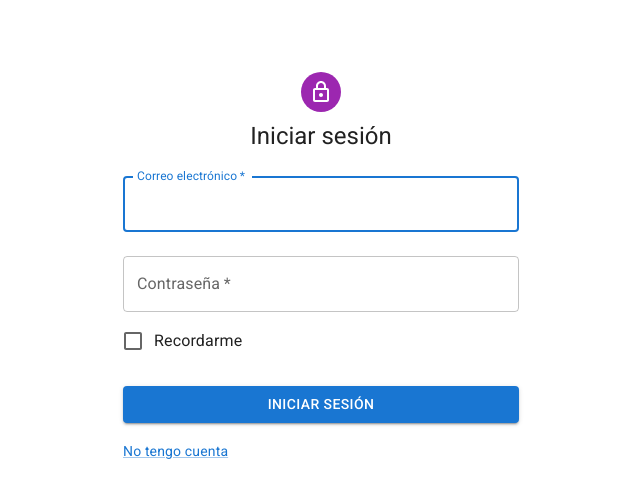
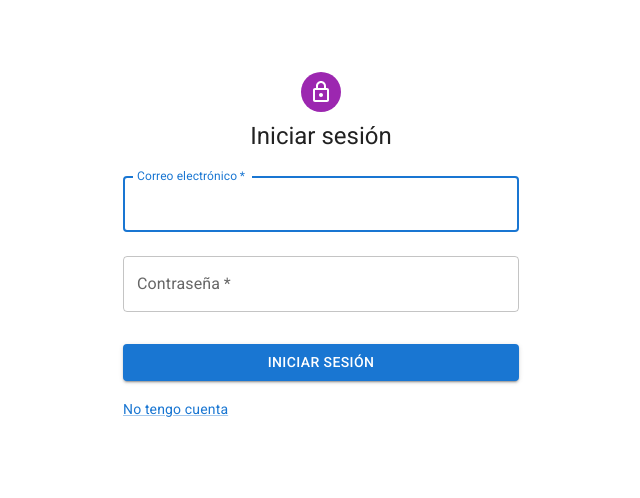
Before and after one commit to santiagosuare/virtual-pillbox-app, a React (Create React App) app: page /login in a window 1280 px wide. Shown: the top 498 px of the page, without its empty margins (319-959 px from the left). Built offline with nearby package versions, Linux system fonts and the light colour scheme.

Commit message:
removed remember me from login

```diff
--- a/src/components/Login/Login.jsx
+++ b/src/components/Login/Login.jsx
@@ -90,10 +90,6 @@ export default function SignIn() {
                             id="password"
                             autoComplete="current-password"
                         />
-                        <FormControlLabel
-                            control={<Checkbox value="remember" color="primary" />}
-                            label="Recordarme"
-                        />
                         <Button
                             type="submit"
                             fullWidth
```
